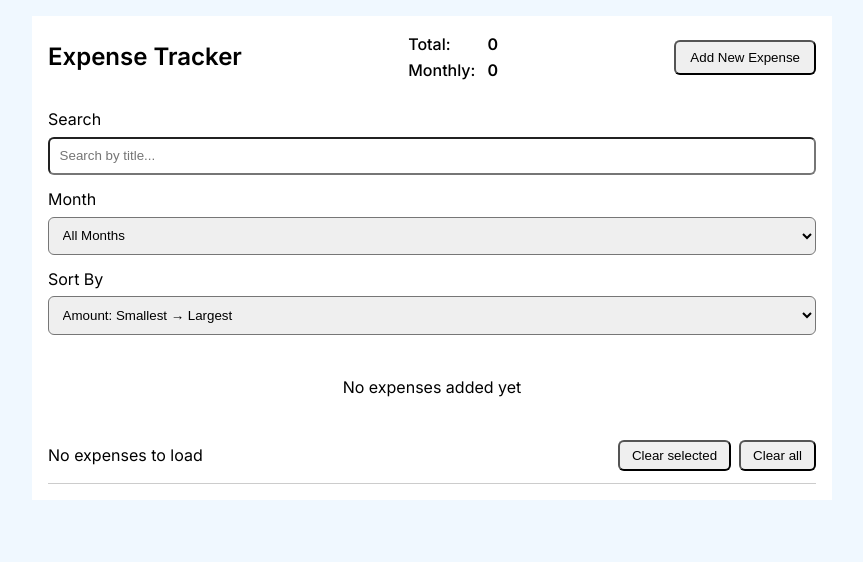
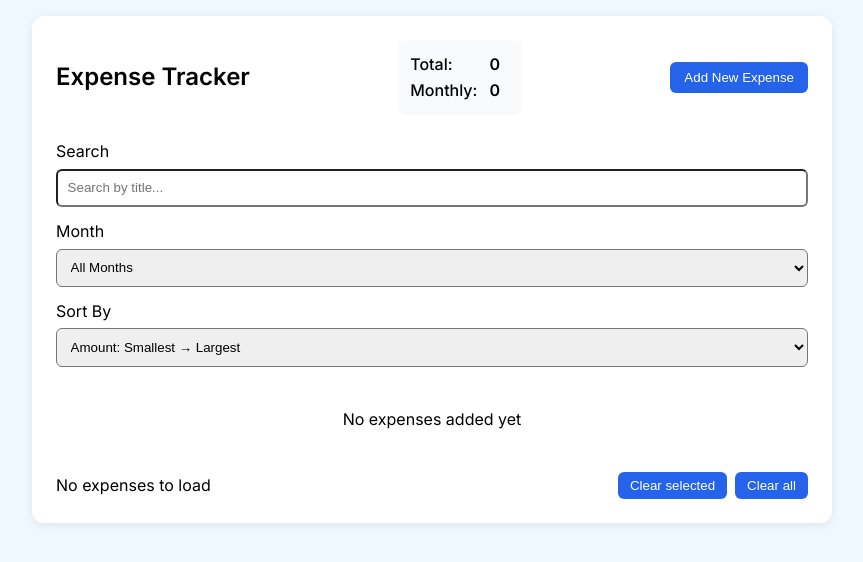
Before and after one commit to rafeeqhassani/expense-tracker-react, a React (Vite) app: page / in a window 1280 px wide. Shown: the top 562 px of the page, without its empty margins (208-1071 px from the left). Built offline with nearby package versions, Linux system fonts and the light colour scheme.

Commit message:
style: improve React UI styling and component layout

```diff
--- a/src/App.jsx
+++ b/src/App.jsx
@@ -11,6 +11,8 @@ import useExpenseForm from "./hooks/useExpenseForm";
 import useToast from "./hooks/useToast";
 
 function App() {
+  const { toast, showToastMessage } = useToast();
+
   const {
     expenses,
     handleAddExpense,
@@ -19,9 +21,7 @@ function App() {
     handleCheckboxChange,
     handleClearSelected,
     handleClearAll,
-  } = useExpenses();
-
-  const { toast, showToastMessage } = useToast();
+  } = useExpenses(showToastMessage);
 
   const {
     formData,
--- a/src/components/Toast.jsx
+++ b/src/components/Toast.jsx
@@ -1,8 +1,8 @@
 function Toast({ show, message, type }) {
   if (!show) return null;
   return (
-    <div className={`toast toast-${type}`}>
-      <p>{message}</p>
+    <div className="toast-container">
+      <p className={`toast toast-${type}`}>{message}</p>
     </div>
   );
 }
--- a/src/hooks/useExpenseForm.js
+++ b/src/hooks/useExpenseForm.js
@@ -182,6 +182,7 @@ function useExpenseForm({
 
     if (Object.keys(formErrors).length) {
       dispatch({ type: "SET_ERRORS", payload: formErrors });
+      showToastMessage("Please fix validation errors", "error");
       return;
     }
 
--- a/src/hooks/useExpenses.js
+++ b/src/hooks/useExpenses.js
@@ -9,7 +9,7 @@ import {
   clearSelectedExpenses,
 } from "../utils/expenseState";
 
-function useExpenses() {
+function useExpenses(showToastMessage) {
   const [expenses, setExpenses] = useState(() => {
     try {
       const stored = getFromLocalStorage("expenses");
@@ -30,8 +30,10 @@ function useExpenses() {
   const handleUpdateExpense = (editingId, updatedData) =>
     setExpenses((prev) => updateExpense(prev, editingId, updatedData));
 
-  const handleDeleteExpense = (id) =>
+  const handleDeleteExpense = (id) => {
     setExpenses((prev) => deleteExpense(prev, id));
+    showToastMessage("Expense deleted", "success");
+  };
 
   const handleCheckboxChange = (id, onCheckboxChange) => {
     setExpenses((prev) => checkboxChange(prev, id, onCheckboxChange));
--- a/src/styles/styles.css
+++ b/src/styles/styles.css
@@ -20,7 +20,9 @@ main {
   width: 100%;
   gap: 24px;
   background-color: white;
-  padding: 16px;
+  padding: 24px;
+  border-radius: 12px;
+  box-shadow: 0 2px 10px rgba(0, 0, 0, 0.08);
 }
 
 .app-header {
@@ -33,6 +35,9 @@ main {
 .summary {
   display: flex;
   flex-direction: column;
+  padding: 12px;
+  background: #f8fafc;
+  border-radius: 8px;
 }
 
 .row {
@@ -64,7 +69,10 @@ main {
   grid-template-columns: 24px 1fr auto;
   align-items: center;
   gap: 1rem;
-  padding: 12px;
+  padding: 16px;
+  border-radius: 10px;
+  border: 1px solid #e5e7eb;
+  margin-bottom: 12px;
 }
 
 .info-container {
@@ -100,8 +108,6 @@ main {
   justify-content: space-between;
   align-items: center;
   gap: 12px;
-  border-bottom: 1px solid #ccc;
-  padding-bottom: 12px;
 }
 
 .right {
@@ -121,8 +127,11 @@ main {
   max-width: 800px;
   width: 100%;
   margin: 0 auto;
-  padding: 16px;
+  padding: 24px;
+  margin-top: 24px;
   background-color: white;
+  border-radius: 12px;
+  box-shadow: 0 2px 10px rgba(0, 0, 0, 0.08);
 }
 
 .field {
@@ -155,13 +164,20 @@ main {
 }
 
 .open-form,
-.close-form,
 .delete-btn,
-.edit-btn,
-.reset-btn {
+.edit-btn {
   width: auto;
   padding: 8px 14px;
   border-radius: 6px;
+}
+
+.close-form {
+  background-color: #3b82f6;
+  border: 1px solid #d1d5db;
+  color: #ffffff;
+  width: auto;
+  padding: 8px 14px;
+  border-radius: 8px;
 }
 
 .load-more,
@@ -172,9 +188,10 @@ main {
   border-radius: 6px;
 }
 
-#toastContainer {
+.action-container {
   display: flex;
-  align-items: center;
+  justify-content: center;
+  margin-top: 10px;
 }
 
 input,
@@ -183,16 +200,22 @@ select {
   padding: 0.6rem;
   border-radius: 6px;
 }
+
 button {
   width: auto;
+  background: #2563eb;
+  color: white;
+  border: none;
+}
+
+.toast-container {
+  display: flex;
+  justify-content: center;
+  margin-top: 10px;
 }
 
 .toast {
-  display: flex;
-  align-items: center;
-  width: 30%;
   padding: 10px 14px;
-  margin: 6px;
   border-radius: 6px;
   color: white;
   font-size: 14px;
```
